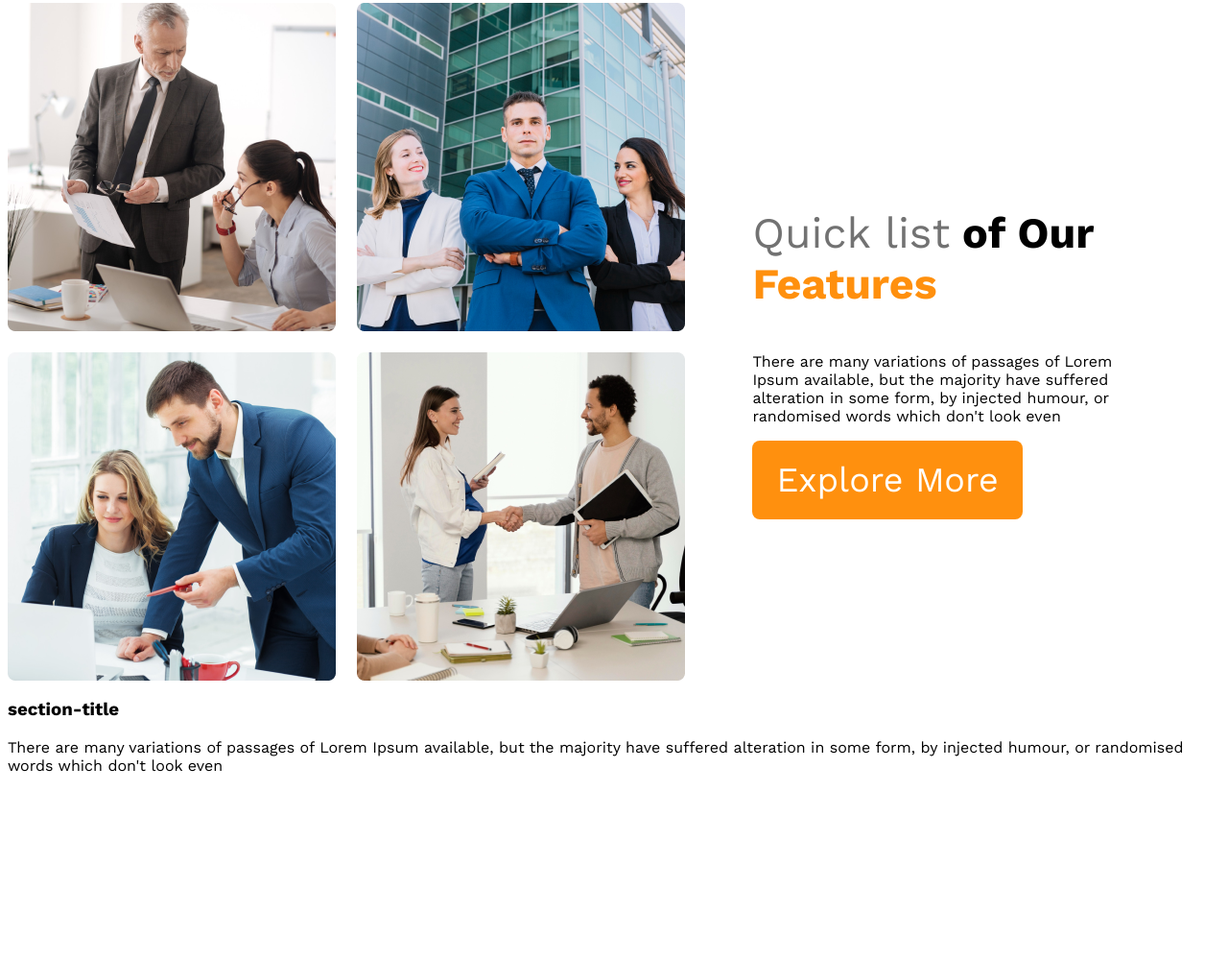
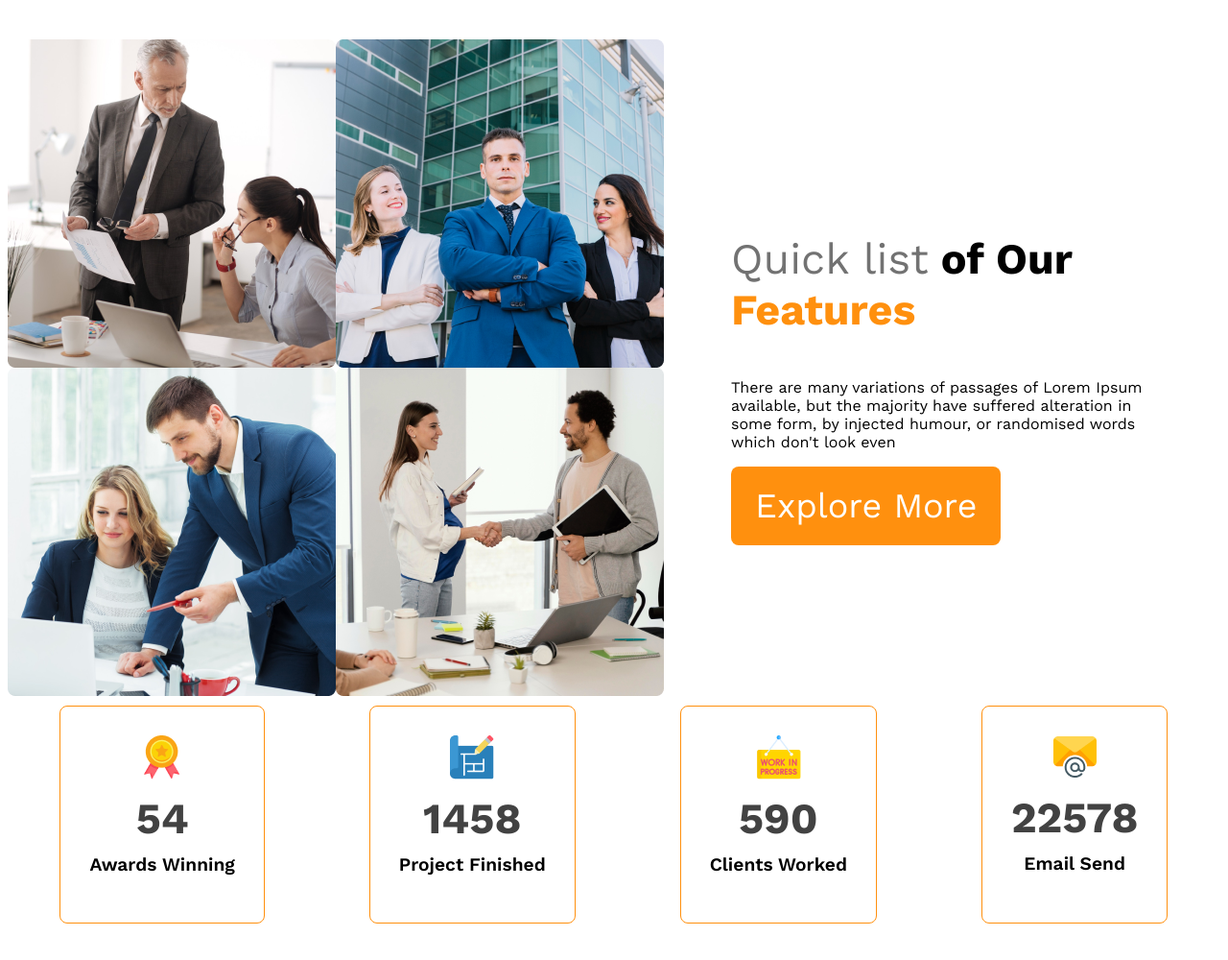
Before and after one commit to fuad61/g3-ar-re, a plain HTML site: page index.html in a window 1280 px wide. Shown: the part 1088-2088 px from the top of the page at 96% size. Before the commit the page ends 1965 px from the top, so only its background shows below. Drawn offline with nearby package versions, Linux system fonts and the light colour scheme.

Commit message:
responsive

```diff
--- a/index.html
+++ b/index.html
@@ -33,7 +33,7 @@
     </header>
 
         <main>
-            <section class="teams-containt">
+            <div class="teams-containt">
 
             <div class="teams-images">
                <img src="images/team1.png" alt="">
@@ -46,13 +46,35 @@
                 <p class="teams-descriptions">There are many variations of passages of Lorem Ipsum available, but the majority have suffered alteration in some form, by injected humour, or randomised words which don't look even</p>
                 <button class="btn-primary">Explore More</button>
             </div>
-        </section>
+        </div>
         <section class="features">
 
         </section>
-        <section class="fatcs">
-            <h3>section-title</h3>
-            <p class="txt-descriptions">There are many variations of passages of Lorem Ipsum available, but the majority have suffered alteration in some form, by injected humour, or randomised words which don't look even</p>
+
+
+            <div class="facts-card-container">
+             <div class="card">
+                <img src="images/icons/ribon.png" alt="">
+                <h2 class="card-stats">54</h2>
+                <p class="card-title">Awards Winning</p>
+             </div>
+             <div class="card">
+                <img src="images/icons/projects.png" alt="">
+                <h2 class="card-stats">1458</h2>
+                <p class="card-title">Project Finished</p>
+             </div>
+             <div class="card">
+                <img src="./images/icons/customers.png" alt="">
+                <h2 class="card-stats">590</h2>
+                <p class="card-title">Clients Worked</p>
+             </div>
+             <div class="card">
+                <img src="./images/icons/email.png" alt="">
+                <h2 class="card-stats">22578
+                 </h2>
+                <p class="card-title">Email Send</p>
+             </div>
+            </div>
         </section>
      </main>
     <footer>
--- a/styles/arcitace.css
+++ b/styles/arcitace.css
@@ -20,7 +20,7 @@ nav{
     justify-content: space-between;
     align-items: center;
 }
-.nav-title{
+.section-title{
     font-size: 3rem;
     font-weight: 700;
     color: #131313 ;
@@ -67,11 +67,12 @@ main{
 .teams-containt{
     display: flex;
     align-items: center;
+
 }
 .teams-images{
     display: grid;
     grid-template-columns: repeat(2, 1fr);
-    gap: 1.4rem;
+
 }
 .teams-contant{
     padding-left: 70px;
@@ -79,6 +80,32 @@ main{
 }
 .teams-title{
     font-size: 2.8rem;
+}
+.facts-card-container{
+   display: flex;
+   justify-content: space-around;
+
+
+
+}
+
+.facts-card-container .card{
+    border-radius: 8px;
+    border: 1px solid #ff900e;
+    text-align: center;
+    padding: 30px 30px;
+    margin-top:10px;
+}
+.facts-card-container .card-title{
+    font-weight: 600;
+    font-size: 1.20rem;
+    margin-top:5px;
+}
+.facts-card-container .card-stats{
+    font-size: 2.8rem;
+    color: #424242;
+    margin-top: 10px;
+    margin-bottom: 10px;
 }
 
 
@@ -90,24 +117,33 @@ main{
     header{
         padding: 20px;
     }
-    nav
+    nav{
+        flex-direction: column;
+    }
     .teams-containt{
      flex-direction: column;
     }
     .teams-images{
         grid-template-columns: 1fr;
     }
-    .teams-contant{
+    .teams-contant, .facts-card-container{
         padding-left: 70px;
         padding-right: 70px;
     }
+    .facts-card-container{
+        flex-direction: column;
+        gap: 20px;
     }
-@media screen and (min-width:576px) and (max-width:960){
+
+}
+@media screen and (min-width:576px) and (max-width:960px){
     header{
-        padding: 50px;
+        padding: 20px;
     }
-    nav
     .teams-containt{
         flex-direction: column;
     }
+    .teams-images{
+        grid-template-columns: 1fr;
     }
+}
```
Lines whose indentation alone changed are shown as unchanged.
